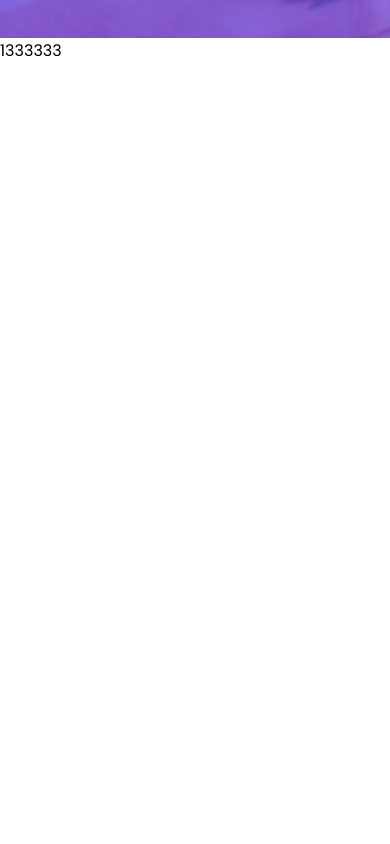
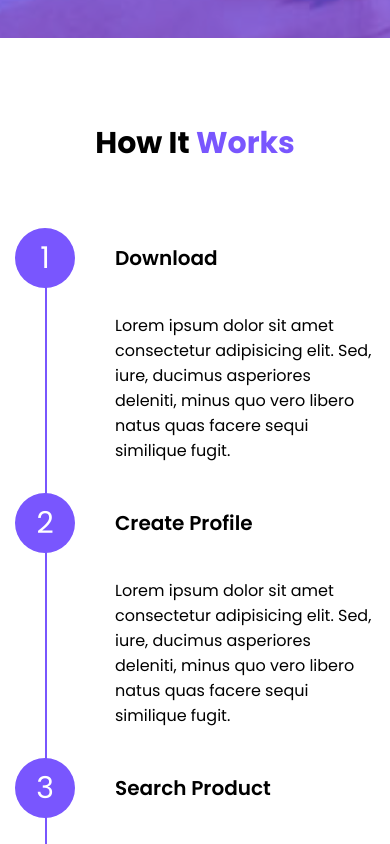
Before and after one commit to Merck-web/app-landing, a Nuxt app: page / in a window 390 px wide. Shown: the part 10020-10864 px from the top of the page. Before the commit the page ends 10083 px from the top, so only its background shows below. Built offline with nearby package versions, Linux system fonts and the light colour scheme.

Commit message:
how_to ready

```diff
--- a/components/AppScreen.vue
+++ b/components/AppScreen.vue
@@ -12,7 +12,7 @@
   min-height: 100vh;
   align-items: center;
   padding: 50px 0;
-  p{
+  p {
     text-transform: capitalize;
     font-weight: bold;
     padding: 50px 0;
@@ -20,7 +20,7 @@
     line-height: 30px;
     font-size: 30px;
   }
-  span{
+  span {
     color: var(--maincolor);
   }
 }
--- /dev/null
+++ b/components/How.vue
@@ -0,0 +1,165 @@
+<template>
+  <div class="how-wrapper">
+    <div class="steps">
+      <div v-for="step in steps" :key="step.id" class="card">
+        <div class="number">
+          <p>{{ step.number }}</p>
+        </div>
+        <div class="name">
+          <p>{{ step.name }}</p>
+        </div>
+        <div class="desc">
+          <p>
+            {{ step.description }}
+          </p>
+        </div>
+      </div>
+    </div>
+  </div>
+</template>
+<script>
+export default {
+  data() {
+    return {
+      steps: [
+        {
+          number: "1",
+          name: "download",
+          description:
+            "Lorem ipsum dolor sit amet consectetur adipisicing elit. Sed, iure, ducimus asperiores deleniti, minus quo vero libero natus quas facere sequi similique fugit.",
+        },
+        {
+          number: "2",
+          name: "create profile",
+          description:
+            "Lorem ipsum dolor sit amet consectetur adipisicing elit. Sed, iure, ducimus asperiores deleniti, minus quo vero libero natus quas facere sequi similique fugit.",
+        },
+        {
+          number: "3",
+          name: "search product",
+          description:
+            "Lorem ipsum dolor sit amet consectetur adipisicing elit. Sed, iure, ducimus asperiores deleniti, minus quo vero libero natus quas facere sequi similique fugit.",
+        },
+        {
+          number: "4",
+          name: "order",
+          description:
+            "Lorem ipsum dolor sit amet consectetur adipisicing elit. Sed, iure, ducimus asperiores deleniti, minus quo vero libero natus quas facere sequi similique fugit.",
+        },
+      ],
+    };
+  },
+};
+</script>
+<style lang="scss" scoped>
+.steps {
+  display: flex;
+  justify-content: space-between;
+  position: relative;
+  padding: 0 15px;
+  .card {
+    display: flex;
+    flex-direction: column;
+    justify-content: space-between;
+    align-items: center;
+    text-align: center;
+    margin-right: 120px;
+    z-index: 1;
+  }
+  .card:last-child {
+    margin-right: 0;
+  }
+  .number {
+    width: 60px;
+    height: 60px;
+    font-size: 30px;
+    line-height: 60px;
+    background-color: var(--maincolor);
+    border-radius: 50%;
+    color: #fff;
+    margin-bottom: 40px;
+  }
+  .name {
+    text-transform: capitalize;
+    font-weight: 600;
+    font-size: 20px;
+    margin-bottom: 30px;
+    cursor: pointer;
+  }
+  .desc {
+    padding-bottom: 140px;
+    cursor: pointer;
+  }
+  .name:hover,
+  .desc:hover {
+    &.number {
+      background-color: red !important; //вопрос
+    }
+  }
+}
+
+.steps::before {
+  content: "";
+  position: absolute;
+  width: calc(100% - 220px);
+  height: 2px;
+  left: 110px;
+  top: 30px;
+  background-color: var(--maincolor);
+  z-index: 0;
+}
+@media (max-width: 1264px) {
+  .steps {
+    .card {
+      margin-right: 10px;
+    }
+    .card:last-child {
+      margin-right: 0;
+    }
+  }
+  .steps::before {
+    left: 110px;
+    width: calc(100% - 220px);
+  }
+}
+@media (max-width: 600px) {
+  .steps {
+    flex-direction: column;
+    justify-content: start;
+    padding-bottom: 140px;
+    .card {
+      align-items: flex-start;
+      margin-bottom: 30px;
+      margin-right: 0;
+    }
+    .card:last-child {
+      margin-bottom: 0;
+    }
+    .desc {
+      padding-bottom: 0 !important;
+    }
+    .name,
+    .desc {
+      width: 100%;
+      display: flex;
+      justify-content: start;
+      text-align: left;
+      padding-left: 100px;
+      margin-top: 10px;
+    }
+    .number {
+      margin-bottom: -55px;
+    }
+  }
+  .steps::before {
+    left: 45px;
+    width: 2px;
+    height: calc(100% - 320px);
+  }
+}
+@media (max-width: 400px) {
+  .steps::before {
+    height: calc(100% - 420px);
+  }
+}
+</style>
--- /dev/null
+++ b/components/HowItWork.vue
@@ -0,0 +1,29 @@
+<template>
+  <div class="container">
+    <div class="row jcc">
+      <p>how it <span>works</span></p>
+    </div>
+    <div class="row">
+        <How />
+    </div>
+  </div>
+</template>
+<style lang="scss" scoped>
+p {
+  text-transform: capitalize;
+  font-weight: bold;
+  padding: 90px 0 70px;
+  text-align: center;
+  line-height: 30px;
+  font-size: 30px;
+}
+span {
+  color: var(--maincolor);
+}
+.jcc {
+  display: flex;
+  align-items: center;
+  justify-content: center;
+  z-index: 1;
+}
+</style>
--- a/pages/index.vue
+++ b/pages/index.vue
@@ -15,6 +15,9 @@
         <DownloadApp />
       </div>
       <div class="bg-opacity"></div>
+    </div>
+    <div class="how__to">
+      <HowItWork />
     </div>
   </div>
 </template>
```
Lines whose indentation alone changed are shown as unchanged.
